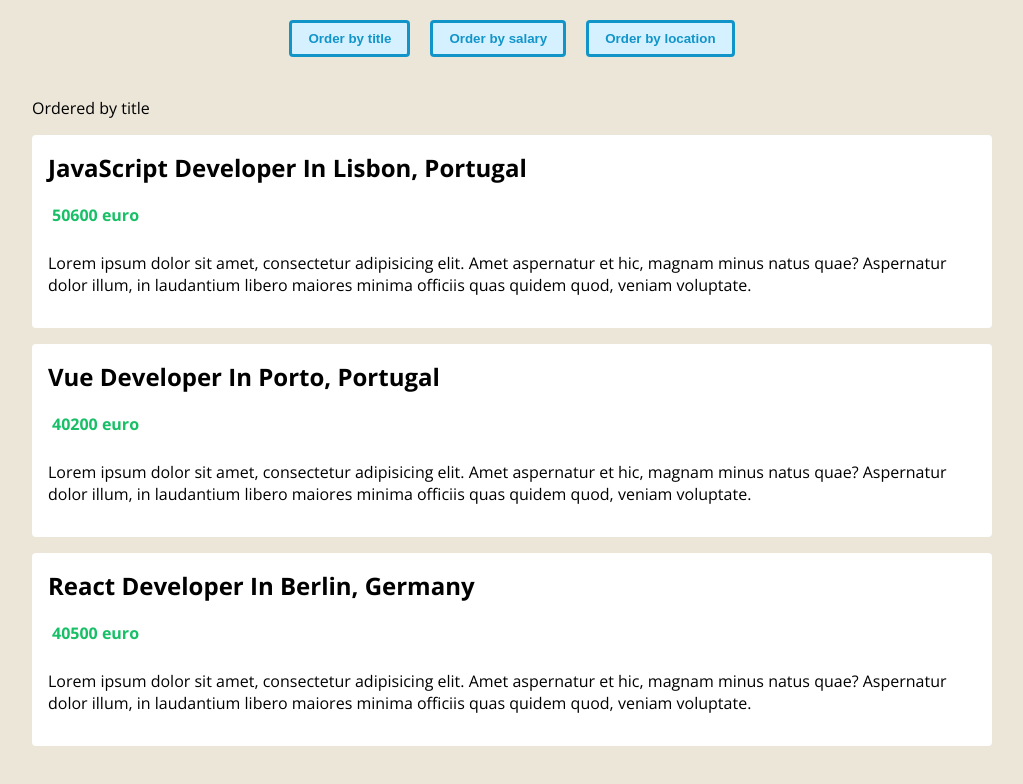
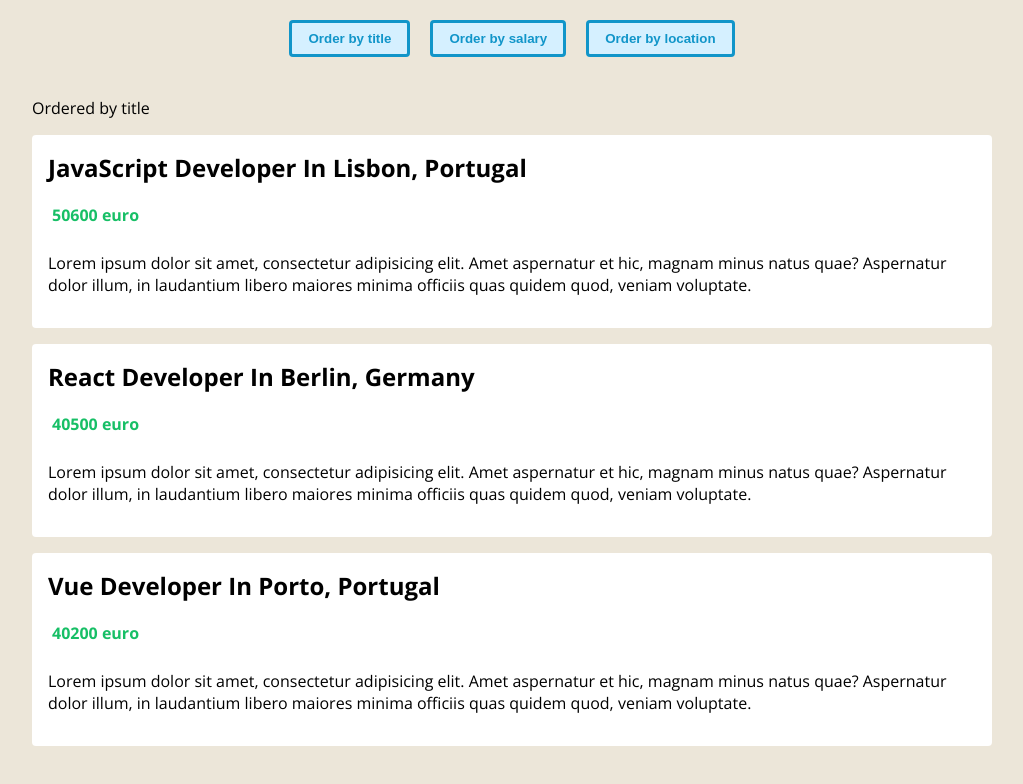
Before and after one commit to IlyaKrapivnoy/vue_order-app, a Vue app: page / in a window 1280 px wide. Shown: the top 784 px of the page, without its empty margins (128-1151 px from the left). Built offline with nearby package versions, Linux system fonts and the light colour scheme.

Commit message:
sort jobs

```diff
--- a/src/components/JobsList.vue
+++ b/src/components/JobsList.vue
@@ -2,7 +2,7 @@
   <div class="job-list">
     <p>Ordered by {{ order }}</p>
     <ul>
-      <li v-for="job in jobs" :key="job.id">
+      <li v-for="job in orderedJobs" :key="job.id">
         <h2>{{ job.title }} in {{ job.location }}</h2>
         <div class="salary">
           <p>{{ job.salary }} euro</p>
@@ -22,7 +22,7 @@
 </template>
 
 <script lang="ts">
-  import { defineComponent, PropType } from 'vue';
+  import { computed, defineComponent, PropType } from 'vue';
   import Job from '@/types/Job';
   import OrderTerm from '@/types/OderTerm';
 
@@ -36,6 +36,14 @@
         required: true,
         type: String as PropType<OrderTerm>,
       },
+    },
+    setup(props) {
+      const orderedJobs = computed(() => {
+        return [...props.jobs].sort((a: Job, b: Job) => {
+          return a[props.order] > b[props.order] ? 1 : -1;
+        });
+      });
+      return { orderedJobs };
     },
   });
 </script>
```
